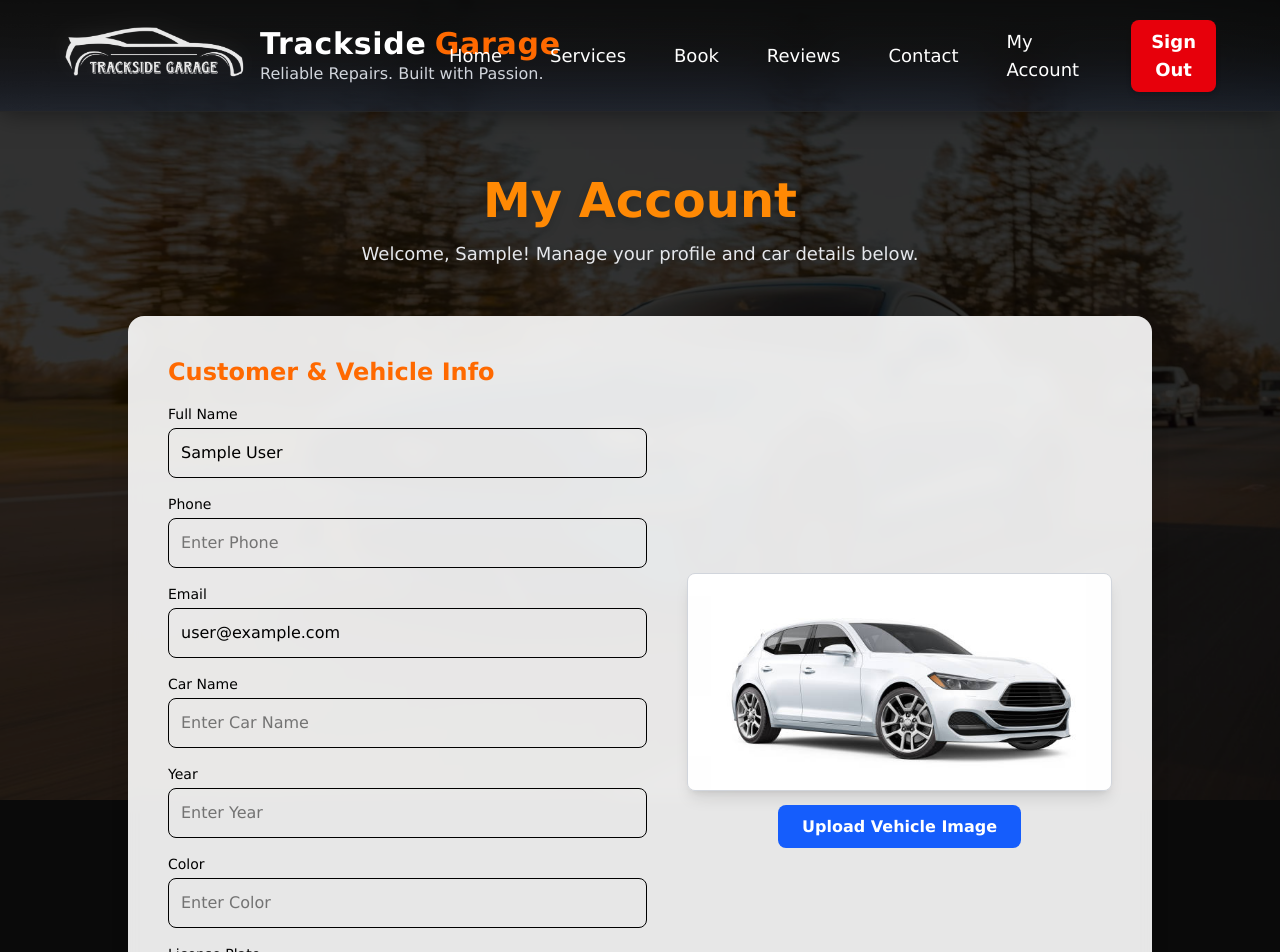
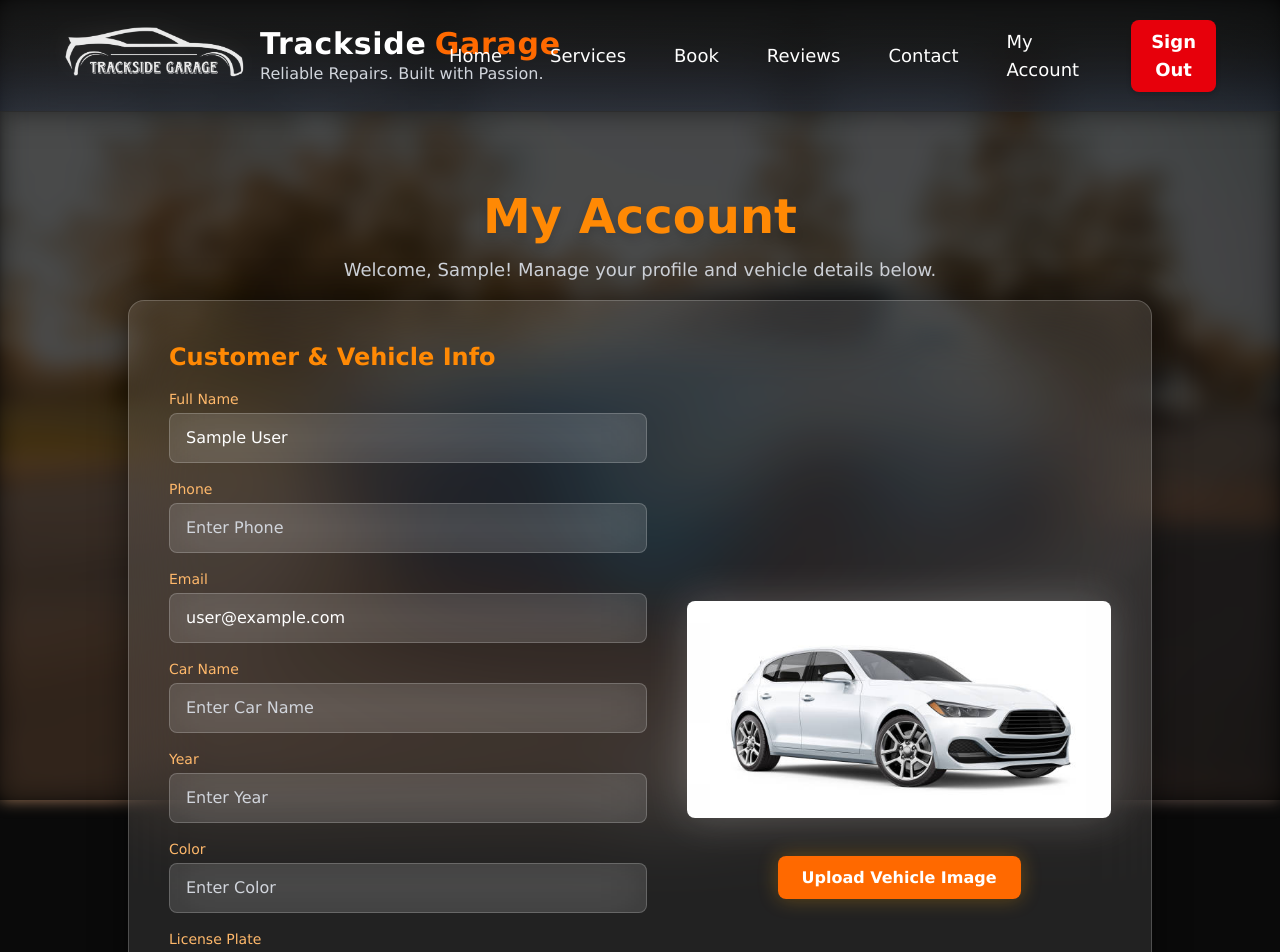
Before and after one commit to JasMeet2110/Code_Garage, a Next.js app: page /Client/account in a window 1280 px wide. Shown: the top 952 px of the page. Built offline with nearby package versions, Linux system fonts and the light colour scheme; no server answers; sample sign-in values are in the browser's storage.

Commit message:
polished my account page

```diff
--- a/app/Client/account/page.tsx
+++ b/app/Client/account/page.tsx
@@ -34,28 +34,23 @@ export default function AccountPage() {
   const [editMode, setEditMode] = useState(true);
   const [loading, setLoading] = useState(true);
 
-  // 🚨 Redirect to login if not authenticated
+  // Redirect if not authenticated
   useEffect(() => {
-    if (status === "unauthenticated") {
-      router.replace("/AuthScreen");
-    }
+    if (status === "unauthenticated") router.replace("/AuthScreen");
   }, [status, router]);
 
-  // ✅ Fetch user profile from DB when session loads
+  // Fetch profile from DB
   useEffect(() => {
     async function fetchProfile() {
       if (!session?.user?.email) return;
-
       try {
         const res = await fetch("/api/customers", {
           method: "POST",
           headers: { "Content-Type": "application/json" },
           body: JSON.stringify({ email: session.user.email }),
         });
-
         if (res.ok) {
           const data = await res.json();
-
           setFormData({
             fullName: data.name || session.user.name || "",
             phone: data.phone || "",
@@ -69,7 +64,6 @@ export default function AccountPage() {
           setCarImage(data.car_image || null);
           setEditMode(false);
         } else {
-          // fallback: prefill from Google session
           setFormData({
             fullName: session.user.name || "",
             email: session.user.email || "",
@@ -88,16 +82,13 @@ export default function AccountPage() {
         setLoading(false);
       }
     }
-
     if (status === "authenticated") fetchProfile();
   }, [session, status]);
 
-  // ✅ Handle input changes
   const handleChange = (name: keyof FormData, value: string) => {
     setFormData((prev) => ({ ...prev, [name]: value }));
   };
 
-  // ✅ Handle image upload (local preview)
   const handleFileChange = (e: React.ChangeEvent<HTMLInputElement>) => {
     const file = e.target.files?.[0];
     if (file) {
@@ -107,7 +98,6 @@ export default function AccountPage() {
     }
   };
 
-  // ✅ Validate before saving
   const validateForm = () => {
     const { fullName, phone, email, carName, year, color, licensePlate } = formData;
     if (!fullName || !phone || !email || !carName || !year || !color || !licensePlate) {
@@ -117,10 +107,8 @@ export default function AccountPage() {
     return true;
   };
 
-  // ✅ Save profile changes to DB
   const saveChanges = async () => {
     if (!validateForm()) return;
-
     try {
       const res = await fetch("/api/customers", {
         method: "PUT",
@@ -136,7 +124,6 @@ export default function AccountPage() {
           carImage: formData.carImage,
         }),
       });
-
       if (res.ok) {
         alert("Profile updated successfully!");
         setEditMode(false);
@@ -148,25 +135,23 @@ export default function AccountPage() {
     }
   };
 
-  // ✅ Render Input Fields
   const renderField = (label: string, name: keyof FormData) => (
     <div className="flex flex-col w-full">
-      <label className="text-sm font-medium mb-1">{label}</label>
+      <label className="text-sm font-medium mb-1 text-orange-300">{label}</label>
       <input
         value={formData[name] || ""}
         onChange={(e) => handleChange(name, e.target.value)}
         placeholder={`Enter ${label}`}
-        className={`border p-3 rounded-lg w-full ${
+        className={`rounded-lg w-full px-4 py-3 bg-white/10 text-white border border-white/20 backdrop-blur-xl placeholder-gray-300 transition-all ${
           editMode
-            ? "focus:ring-2 focus:ring-orange-400"
-            : "bg-gray-100 text-gray-500"
+            ? "focus:outline-none focus:ring-2 focus:ring-orange-400"
+            : "opacity-60 cursor-not-allowed"
         }`}
         disabled={!editMode}
       />
     </div>
   );
 
-  // ✅ Loading State
   if (loading || status === "loading") {
     return (
       <div className="flex justify-center items-center h-screen text-white text-2xl">
@@ -175,37 +160,37 @@ export default function AccountPage() {
     );
   }
 
-  // ✅ Main Layout
   return (
     <div className="relative min-h-screen text-white overflow-y-auto">
-      {/* Background */}
+      {/* 🔥 Background */}
       <div className="fixed inset-0 -z-10">
         <Image
           src="/background/mustang.jpg"
           alt="Garage Background"
           fill
           priority
-          className="object-cover brightness-50"
+          className="object-cover blur-sm"
         />
-        <div className="absolute inset-0 bg-black/60" />
+        <div className="absolute inset-0 bg-black/70 backdrop-blur-sm" />
       </div>
 
       {/* Content */}
-      <div className="relative z-10 flex flex-col items-center py-16 px-6">
-        <header className="text-center mb-12">
+      <div className="relative z-10 flex flex-col items-center py-20 px-6 space-y-12">
+        {/* Header */}
+        <header className="text-center mb-4">
           <h1 className="text-5xl font-bold text-orange-400 drop-shadow-lg mb-4">
             My Account
           </h1>
-          <p className="text-lg text-gray-200 drop-shadow-md max-w-2xl mx-auto">
-            Welcome, {session?.user?.name?.split(" ")[0]}! Manage your profile and car
-            details below.
+          <p className="text-lg text-gray-300 max-w-2xl mx-auto">
+            Welcome, {session?.user?.name?.split(" ")[0]}! Manage your profile and vehicle details below.
           </p>
         </header>
 
-        <section className="bg-white/90 text-black rounded-2xl shadow-xl p-10 backdrop-blur-sm w-full max-w-5xl flex flex-col md:flex-row justify-between items-start gap-10">
+        {/* Glass Card Container */}
+        <section className="bg-white/10 border border-white/20 backdrop-blur-2xl rounded-2xl shadow-[0_0_35px_rgba(0,0,0,0.5)] hover:shadow-[0_0_40px_rgba(255,165,0,0.2)] transition-all duration-300 p-10 w-full max-w-5xl flex flex-col md:flex-row justify-between items-start gap-10">
           {/* Left: Fields */}
           <div className="flex-1 flex flex-col space-y-4">
-            <h2 className="text-2xl font-extrabold text-orange-500 mb-4">
+            <h2 className="text-2xl font-extrabold text-orange-400 mb-4">
               Customer & Vehicle Info
             </h2>
 
@@ -221,14 +206,14 @@ export default function AccountPage() {
               {editMode ? (
                 <button
                   onClick={saveChanges}
-                  className="px-6 py-2 bg-green-600 hover:bg-green-700 text-white rounded-lg font-semibold shadow transition"
+                  className="px-6 py-2 bg-green-600 hover:bg-green-700 text-white rounded-lg font-semibold shadow-[0_0_15px_rgba(0,255,0,0.2)] hover:shadow-[0_0_25px_rgba(0,255,0,0.4)] transition-all duration-300"
                 >
                   Save Changes
                 </button>
               ) : (
                 <button
                   onClick={() => setEditMode(true)}
-                  className="px-6 py-2 bg-blue-600 hover:bg-blue-700 text-white rounded-lg font-semibold shadow transition"
+                  className="px-6 py-2 bg-blue-600 hover:bg-blue-700 text-white rounded-lg font-semibold shadow-[0_0_15px_rgba(0,128,255,0.3)] hover:shadow-[0_0_25px_rgba(0,128,255,0.5)] transition-all duration-300"
                 >
                   Edit Profile
                 </button>
@@ -237,22 +222,25 @@ export default function AccountPage() {
           </div>
 
           {/* Right: Car Image */}
-          <div className="flex flex-col items-center justify-center w-full md:w-[45%] min-h-[700px]">
+          <div className="flex flex-col items-center justify-center mt-65 w-full md:w-[45%]">
+            <div className="relative w-full flex items-center justify-center">
               <Image
                 src={carImage || "/logo/car.png"}
                 alt="Car Image"
                 width={550}
                 height={400}
-              className="object-contain rounded-lg shadow-lg border border-gray-300"
+                className="object-contain rounded-lg drop-shadow-[0_0_20px_rgba(255,255,255,0.2)]"
               />
-            <label className="mt-6">
+            </div>
+
+            <label className="mt-12">
               <input
                 type="file"
                 accept="image/*"
                 onChange={handleFileChange}
                 className="hidden"
               />
-              <span className="cursor-pointer px-6 py-3 bg-blue-600 hover:bg-blue-700 text-white rounded-lg transition font-semibold">
+              <span className="cursor-pointer px-6 py-3 bg-orange-500 hover:bg-orange-600 text-white rounded-lg font-semibold shadow-[0_0_20px_rgba(255,165,0,0.3)] hover:shadow-[0_0_30px_rgba(255,165,0,0.5)] transition-all duration-300">
                 Upload Vehicle Image
               </span>
             </label>
```
Lines whose indentation alone changed are shown as unchanged.
